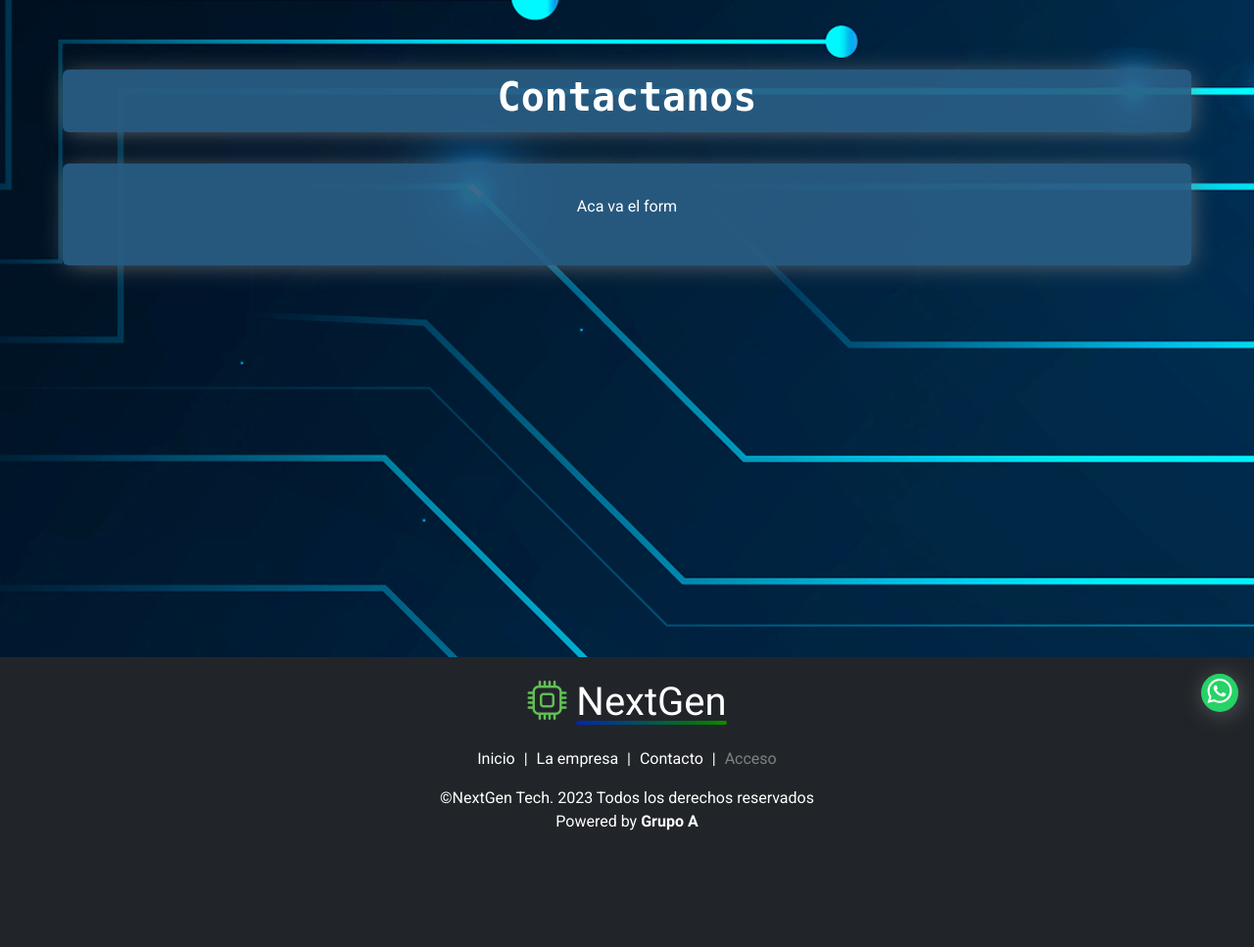
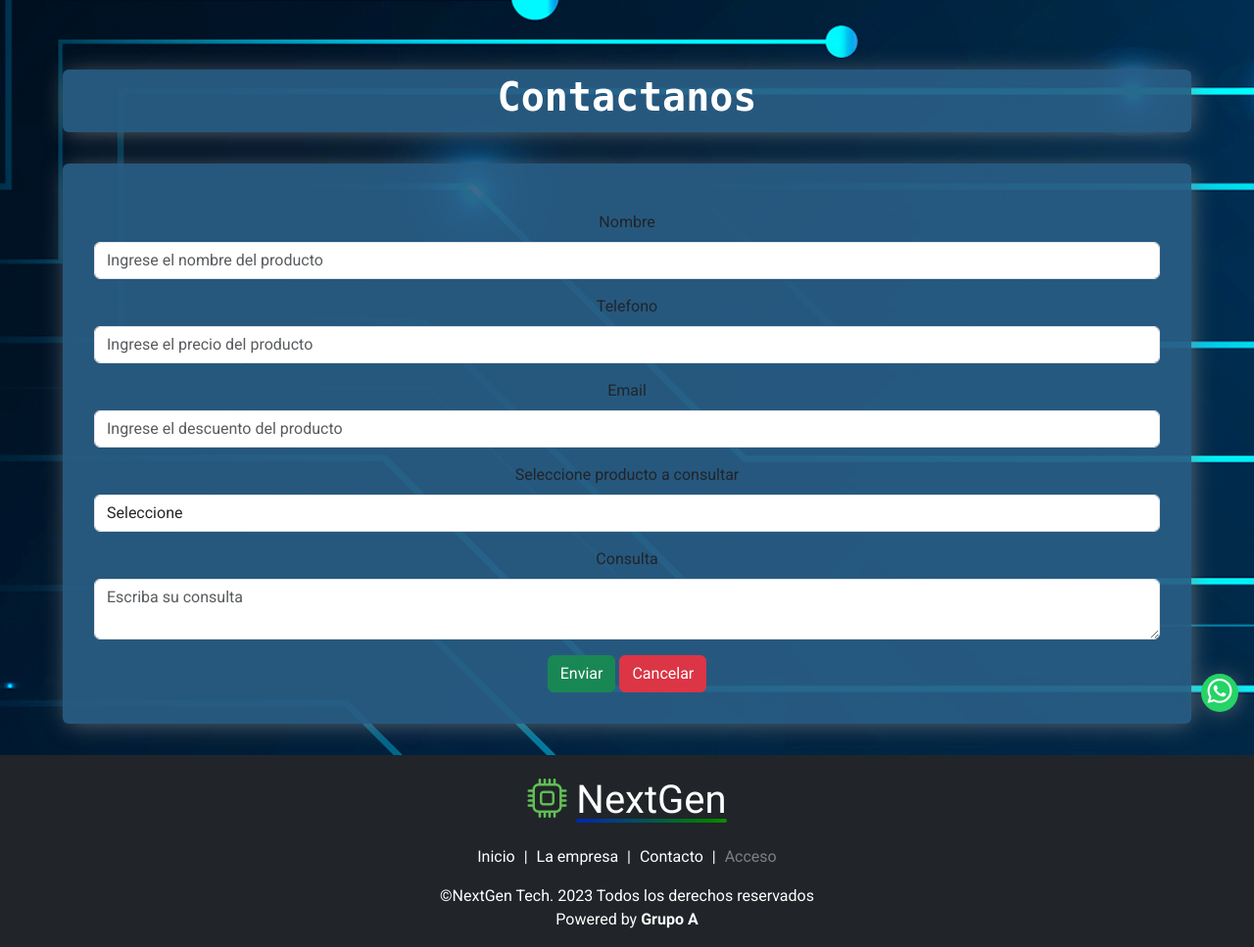
Before and after one commit to gioruanova/TP2_GRUPO_A, a PHP site: page /contacto.php in a window 1280 px wide. Shown: the part 57-1024 px from the top of the page at 98% size. Before the commit the page ends 905 px from the top, so only its background shows below. Run offline with PHP 8.4, Linux system fonts and the light colour scheme; data comes from the database, SQL or seed files in the repository; some web fonts are replaced.

Commit message:
contactForm sin validaciones

```diff
--- a/proyecto/_conexion.php
+++ b/proyecto/_conexion.php
@@ -2,7 +2,7 @@
 // mysqli(); // Solo sirve para MYSQL
 try {
     $conexion = new PDO(
-        'mysql:host=localhost;dbname=nexgendb;charset=utf8;port=3306',
+        'mysql:host=localhost;dbname=nexgendb;charset=utf8;port=3308',
         'root',
         ''
     );
--- a/proyecto/consultas/consultas_productos.php
+++ b/proyecto/consultas/consultas_productos.php
@@ -9,6 +9,16 @@ function getProductos(PDO $conexion)
     $consulta->execute(); // ejecuto consulta
     $productos = $consulta->fetchAll(PDO::FETCH_ASSOC); // recupero la lista
     return $productos;
+}
+
+function getNombreProducto(PDO $conexion)
+{
+    $consulta = $conexion->prepare('
+    SELECT  nombre_producto FROM productos
+    ');
+    $consulta->execute();
+    $nombreProducto = $consulta->fetchAll(PDO::FETCH_ASSOC);
+    return $nombreProducto;
 }
 
 // MOSTRAR PRODUCTO POR ID
--- a/proyecto/contacto.php
+++ b/proyecto/contacto.php
@@ -1,3 +1,29 @@
+<?php
+require_once('_conexion.php');
+require_once('./consultas/consultas_productos.php');
+require_once('./funciones/funciones_input.php');
+$nombreProducto = getNombreProducto($conexion);
+
+
+// Realmente no esta validando nada, saludos !! =)
+$errores = [];
+
+if($_SERVER['REQUEST_METHOD'] == 'POST')
+{
+
+    $errores = validarContacto($nombreProducto);
+
+    if( count($errores) == 0 ){
+
+        header('Location: mensajeEnviado.php');
+
+    }
+
+}
+
+
+?>
+
 <!DOCTYPE html>
 <html lang="en">
 
@@ -25,8 +51,48 @@
         </div>
 
         <div class="container containerCustomized mt-3">
+        <ul>
 
-            <p>Aca va el form</p>
+                                <?php foreach($errores as $error): ?>
+                                    <li class="text text-danger"> <?php echo $error ?> </li>
+                                <?php endforeach ?>
+                            </ul>
+
+        <form action="mensajeEnviado.php" method="post">
+                                <div class="mb-3">
+                                    <label for="nombre" class="form-label">Nombre</label>
+                                    <input type="text" class="form-control" name="nombre" id="nombre" placeholder="Ingrese el nombre del producto" value="">
+                                </div>
+                                <div class="mb-3">
+                                    <label for="telefono" class="form-label">Telefono</label>
+                                    <input type="number" class="form-control" name="telefono" id="telefono" placeholder="Ingrese el precio del producto" value="">
+                                </div>
+                                <div class="mb-3">
+                                    <label for="email" class="form-label">Email</label>
+                                    <input type="email" class="form-control" name="email" id="email" placeholder="Ingrese el descuento del producto" value="">
+                                </div>
+                                <div class="mb-3">
+                                    <label for="producto" class="form-label">Seleccione producto a consultar</label>
+                                    <select type="select" class="form-control" name="producto" id="producto">
+                                        <option value="0">Seleccione</option>
+                                        <?php
+                                        foreach($nombreProducto as $nombre){
+                                            // AGREGAR EL VALUE CON EL NOMBRE DEL PRODUCTO
+                                            echo "<option>".$nombre['nombre_producto']."</option>";
+                                        }
+
+                                        ?>
+                                    </select>
+                                </div>
+                                <div class="mb-3">
+                                    <label for="comentarios" class="form-label">Consulta</label>
+                                    <textarea type="textarea" class="form-control" name="comentarios" id="comentarios" placeholder="Escriba su consulta" value="" ></textarea>
+                                </div>
+                                <button type="submit" class="btn btn-success"> Enviar </button>
+
+                                <a href="index.php" class="btn btn-danger"> Cancelar </a>
+                            </form>
+
         </div>
     </div>
 
--- /dev/null
+++ b/proyecto/funciones/funciones_input.php
@@ -0,0 +1,38 @@
+<?php
+
+function test_input($data)
+{
+    $data = trim($data);
+    $data = stripslashes($data);
+    $data = htmlspecialchars($data);
+    return $data;
+}
+
+function validarContacto($contacto)
+{
+
+    $errores = [];
+
+    if( empty($$contacto['nombre']) ){
+        $errores[] = 'Usted debe ingresar un nombre';
+    }
+
+    if( !is_numeric($contacto['telefono']) ){
+        $errores[] = 'Usted debe ingresar un telefono';
+    }
+
+    if( !is_numeric($contacto['email']) ){
+        $errores[] = 'Usted debe ingresar un email';
+    }
+
+    if( empty($contacto['nombre_producto']) ){
+        $errores[] = 'Usted debe seleccionar un producto';
+    }
+
+    if( empty($contacto['consulta']) ){
+        $errores[] = 'Usted debe ingresar una consulta';
+    }
+
+    return $errores;
+
+}
```
